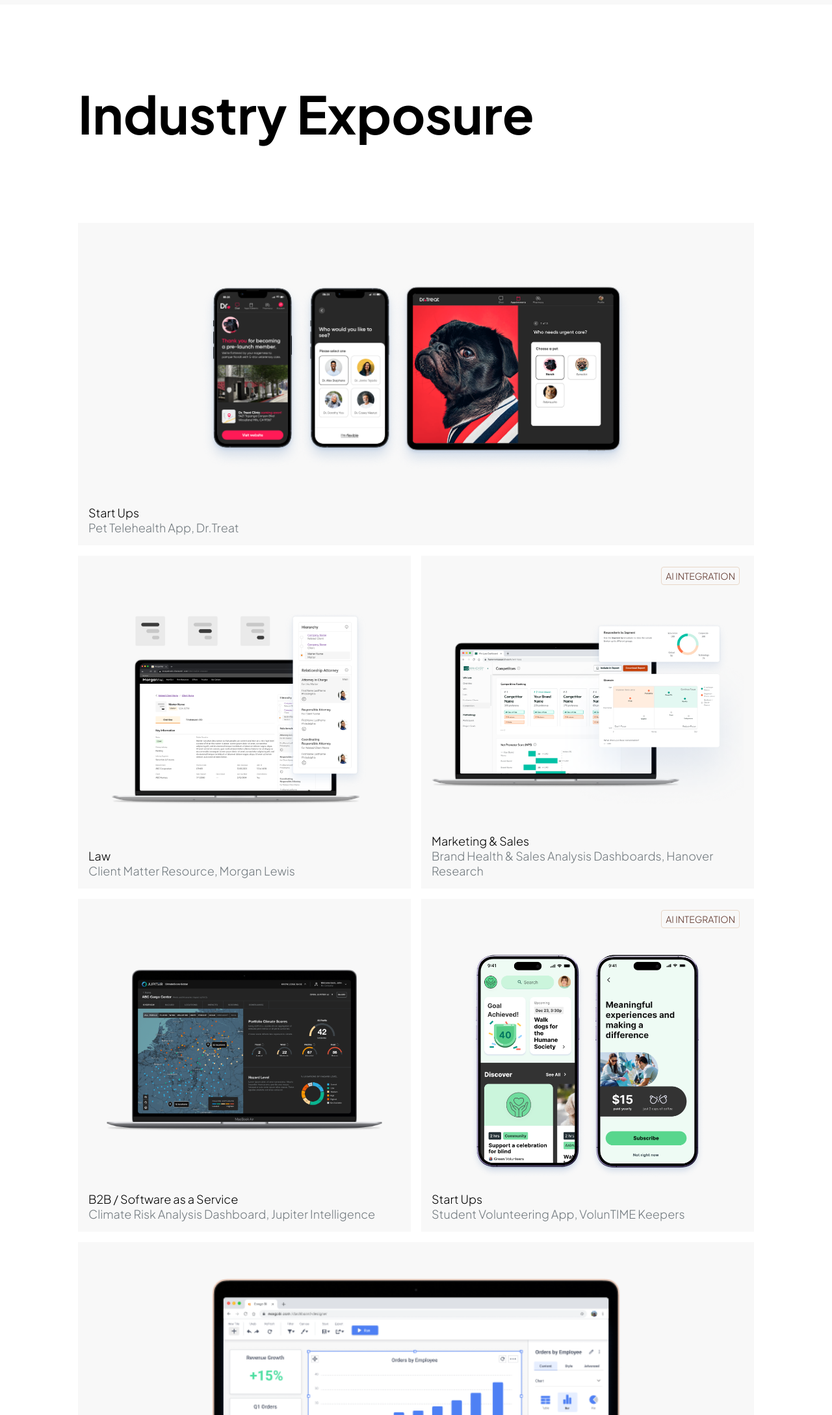
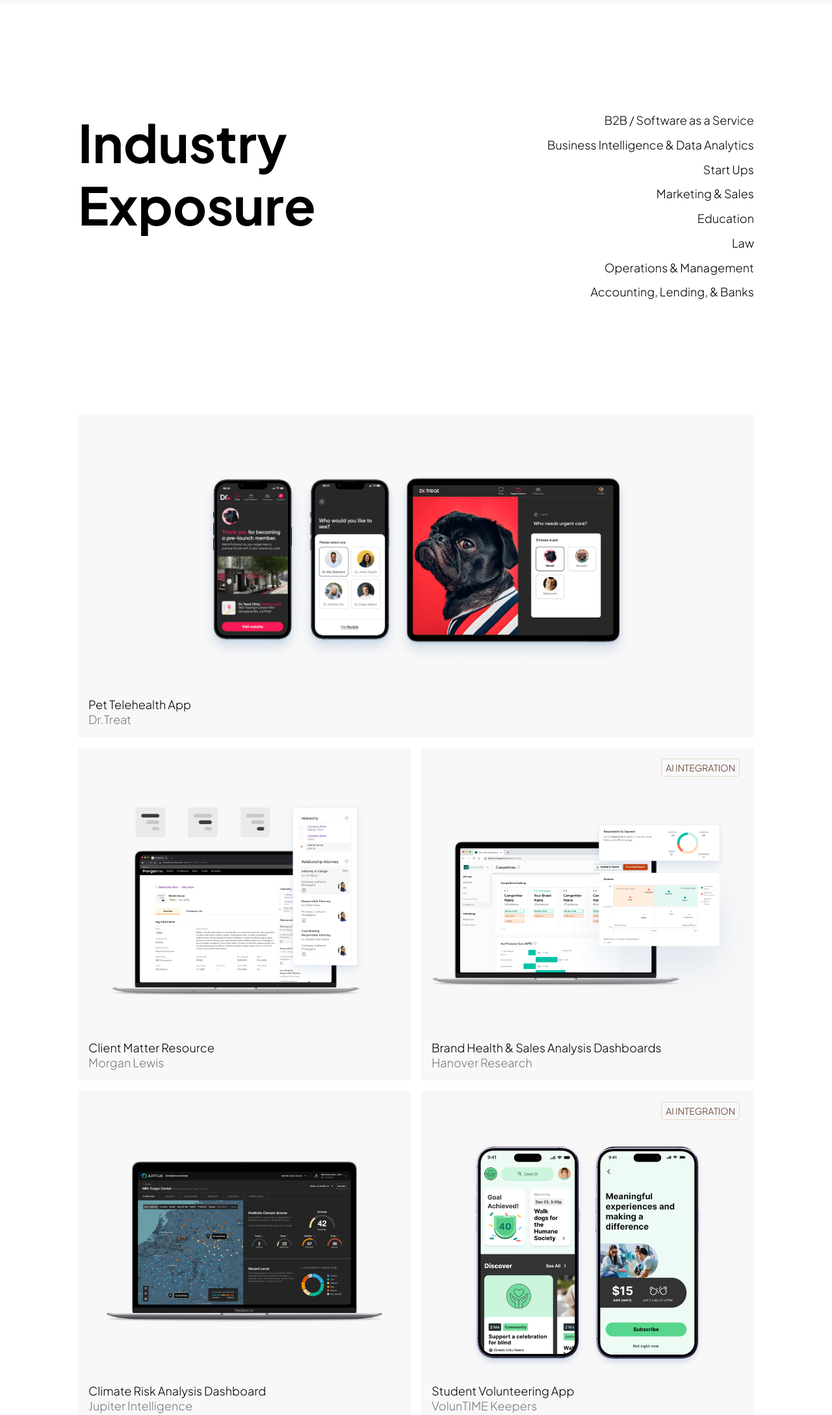
Before and after one commit to BaileyCostello/delightedbybailey.com, a website: page index.html in a window 1280 px wide. Shown: the part 1520-3697 px from the top of the page at 65% size. Drawn offline with nearby package versions, Linux system fonts and the light colour scheme.

Commit message:
Updated Industry Exposure Section

```diff
--- a/index.html
+++ b/index.html
@@ -46,6 +46,8 @@
 				<p class="text-overline text-tertiary"> Featured Case Study</p>
 				<div style="padding: 40px 0px;">
 					<h5>Maintenance Management Overhaul</h5>
+					</br>
+					</br>
 					<p>Another tool in technician’s belt, carried everywhere on the job and used daily. A technical application  turned into an effortless experience, validated with usability testing.</p>
 				</div>
 				<div></div>
@@ -59,18 +61,27 @@
 		</div>
 
 		<!-- Industry Experience Section ---------------------------------------------->
-		<div class="grid">
-			<h2 class="text-align-left landing-page-text" style="grid-column: span 12;">
+		<div class="grid" style="padding-top: 164px; padding-bottom: 164px;">
+			<h2 class="text-align-left landing-page-text" style="grid-column: span 6;">
 					Industry Exposure
 			</h2>
+			<div class="text-align-right landing-page-text" style="grid-column: span 6;">
+					<p style="text-align: right;">B2B / Software as a Service</p>
+					<p style="text-align: right;">Business Intelligence & Data Analytics</p>
+					<p style="text-align: right;">Start Ups</p>
+					<p style="text-align: right;">Marketing & Sales</p>
+					<p style="text-align: right;">Education</p>
+					<p style="text-align: right;">Law</p>
+					<p style="text-align: right;">Operations & Management</p>
+					<p style="text-align: right;">Accounting, Lending, & Banks</p>
+			</div>
 		</div>
 
 		<div class="grid" style="gap:16px 16px; padding-top: 0px;">
 			<div class="bg-grey preview-card" style="grid-column: span 12;">
 				<img src="assets/DrTreat Preview Image.png" style="width: 100%; overflow: hidden; align-self: center;" alt="DrTreat Project example screens">
-					<span>Start Ups</span>
-					</br>
-					<span class="text-tertiary">Pet Telehealth App, Dr.Treat</span>
+				<span>Pet Telehealth App</span></br>
+				<span class="text-tertiary">Dr.Treat</span>
 			</div>
 
 			<div class="bg-grey preview-card" style="grid-column: span 6; height: 480px; align-content: space-between;">
@@ -78,8 +89,8 @@
 					<div style="display: flex; height: 100%; width: 100%; justify-content: center;">
 						<img src="assets/Morgan Lewis Preview Image.png" style="max-height: 400px; overflow: hidden; align-self: center;" alt="Morgan Lewis example screens">
 					</div>
-						<span>Law</span>
-						<span class="text-tertiary" >Client Matter Resource, Morgan Lewis</span>
+					<span>Client Matter Resource</span>
+					<span class="text-tertiary">Morgan Lewis</span>
 				</div>
 			</div>
 
@@ -92,8 +103,8 @@
 					<div style="display: flex; height: 100%; width: 100%; justify-content: center;">
 						<img src="assets/Hanover Research Preview Image.png" style="max-height: 400px; overflow: hidden; align-self: center;" alt="Exago Project example screens">
 					</div>
-						<span>Marketing & Sales</span>
-						<span class="text-tertiary" >Brand Health & Sales Analysis Dashboards, Hanover Research</span>
+					<span>Brand Health & Sales Analysis Dashboards</span>
+					<span class="text-tertiary">Hanover Research</span>
 				</div>
 			</div>
 
@@ -103,14 +114,10 @@
 					<div style="display: flex; height: 100%; width: 100%; align-self: center;">
 						<img src="assets/Jupiter Climate Preview Image.png" style="max-height: 400px; overflow: hidden; align-self: center;" alt="Jupiter example screens">
 					</div>
-						<span>B2B / Software as a Service</span>
-						<span class="text-tertiary" >Climate Risk Analysis Dashboard, Jupiter Intelligence</span>
+					<span>Climate Risk Analysis Dashboard</span>
+					<span class="text-tertiary">Jupiter Intelligence</span>
 				</div>
 			</div>
-
-
-
-
 
 
 			<div class="bg-grey preview-card" style="grid-column: span 6; height: 480px; align-content: space-between;">
@@ -122,23 +129,19 @@
 						<div style="display: flex; height:100%; width: 100%; justify-content: center; align-content: center;">
 							<img src="assets/VolunTIME Preview Image.png" style="max-height: 400px; overflow: hidden; align-self: center;" alt="VolunTIME example screens">
 						</div>
-						<span>Start Ups</span>
-						<span class="text-tertiary" >Student Volunteering App, VolunTIME Keepers</span>
+					<span>Student Volunteering App</span>
+					<span class="text-tertiary">VolunTIME Keepers</span>
 				</div>
 
 			</div>
-
-
-
 
 
 			<div class="bg-grey preview-card" style="grid-column: span 12;">
 				<div style="padding: 40px 120px; justify-content: center;">
 					<img src="assets/Exago Preview Image.png" style="width: 100%; overflow: hidden; align-self: center;" alt="Exago Project example screens">
 				</div>
-					<span>B2B / Software as a Service</span>
-					</br>
-					<span class="text-tertiary">Business Intelligence & Reporting Platform, Exago BI</span>
+				<span>Business Intelligence & Reporting Platform</span> </br>
+				<span class="text-tertiary">Exago BI</span>
 			</div>
 
 			<div class="bg-grey preview-card" style="grid-column: span 6; padding-right: 0px; height: 480px; align-content: space-between;">
@@ -147,8 +150,8 @@
 					<div style="display: flex; height: 100%; width: 100%; justify-content: center;">
 						<img src="assets/ANet Preview Image.png" style="max-height: 400px; overflow: hidden; align-self: center;" alt="Achievement Network example screens">
 					</div>
-						<span>Education</span>
-						<span class="text-tertiary" >Lesson Planning Assistant, Achievement Network</span>
+					<span>Lesson Planning Assistant</span>
+					<span class="text-tertiary">Achievement Network</span>
 				</div>
 			</div>
 
@@ -157,8 +160,8 @@
 					<div style="display: flex; height: 100%; width: 100%; justify-content: center;">
 						<img src="assets/First Mid Preview Image.png" style="max-height: 400px; overflow: hidden; align-self: center;" alt="First Mid Ag Services example screens">
 					</div>
-						<span>Lending & Banks</span>
-						<span class="text-tertiary" >Accounting Software, First Mid Ag Services</span>
+					<span>Accounting Software</span>
+					<span class="text-tertiary">First Mid Ag Services</span>
 				</div>
 			</div>
 
@@ -167,8 +170,8 @@
 					<div style="display: flex; height: 100%; width: 100%; justify-content: center;">
 						<img src="assets/RISA Preview Image.png" style="max-height: 400px; overflow: hidden; align-self: center;" alt="RISA example screens">
 					</div>
-						<span>B2B / Software as a Service</span>
-						<span class="text-tertiary" >Structural Engineering Software, RISA </span>
+					<span>Structural Engineering Software</span>
+					<span class="text-tertiary">RISA</span>
 				</div>
 			</div>
 
@@ -178,15 +181,13 @@
 					<div style="display: flex; height: 100%; width: 100%; justify-content: center;">
 						<img src="assets/Hanover Survey Preview Image.png" style="max-height: 400px; overflow: hidden; align-self: center;" alt="Hanover Survey Platform example screens">
 					</div>
-						<span>B2B / Software as a Service</span>
-						<span class="text-tertiary" >Survey Platform, Hanover Research</span>
+					<span>Survey Platform</span>
+					<span class="text-tertiary">Hanover Research</span>
 				</div>
 			</div>
-
-			<div style="grid-column: 12;"></div>
-			<div style="grid-column: span 8; padding: 40px 0 0 0;">
+			<div style="grid-column: span 8; padding: 120px 0 0 0;">
 				<div >
-					<h2 class="text-align-left landing-page-text"> Throw something new at me,</br>I'm listening.
+					<h2 class="text-align-left landing-page-text" style="max-width: 800px;"> Throw something new at me,</br>I'm listening.
 					</h2>
 					</br>
 					<button class="button-secondary">Let's Work Together</button>
```
